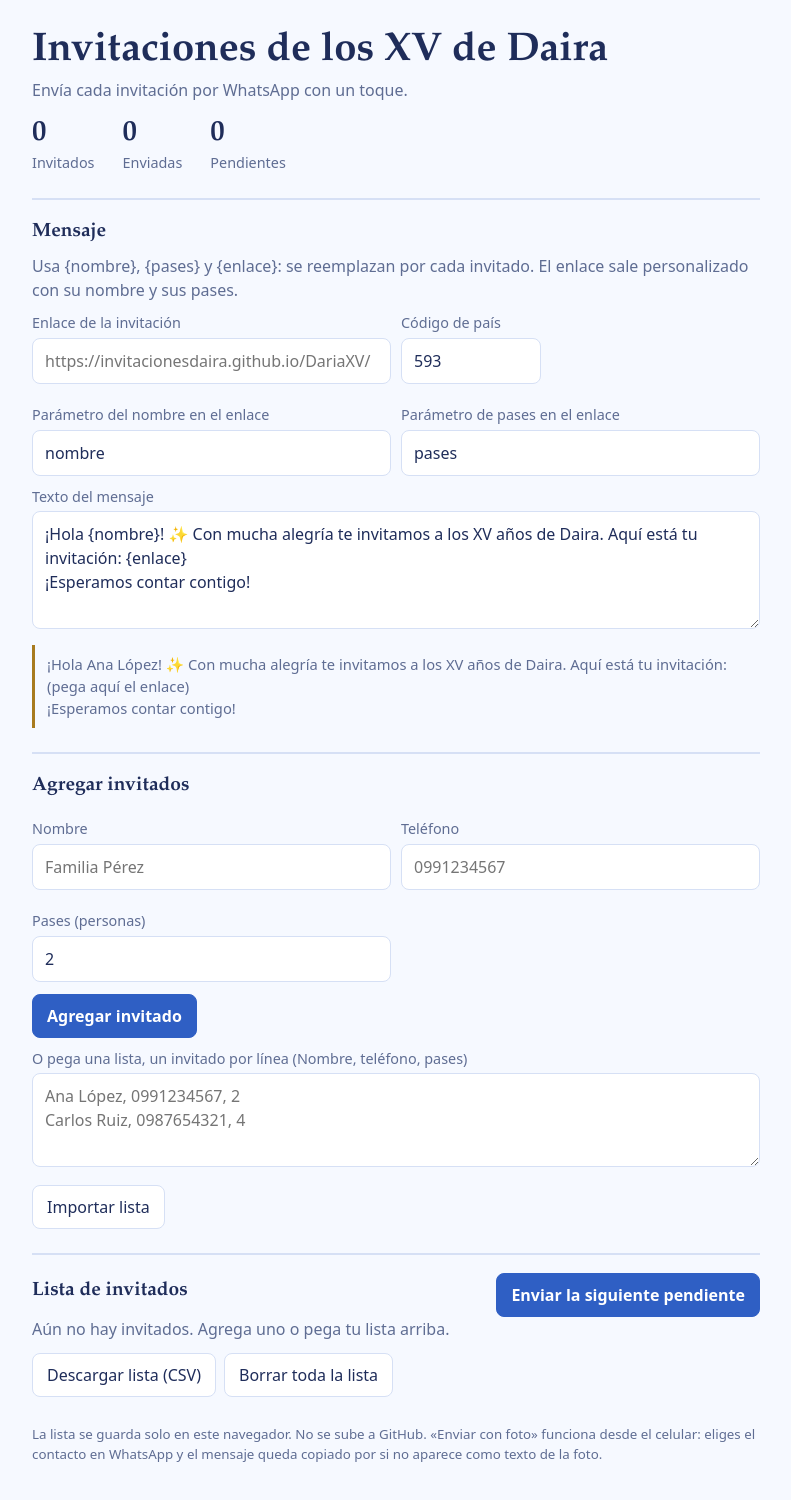
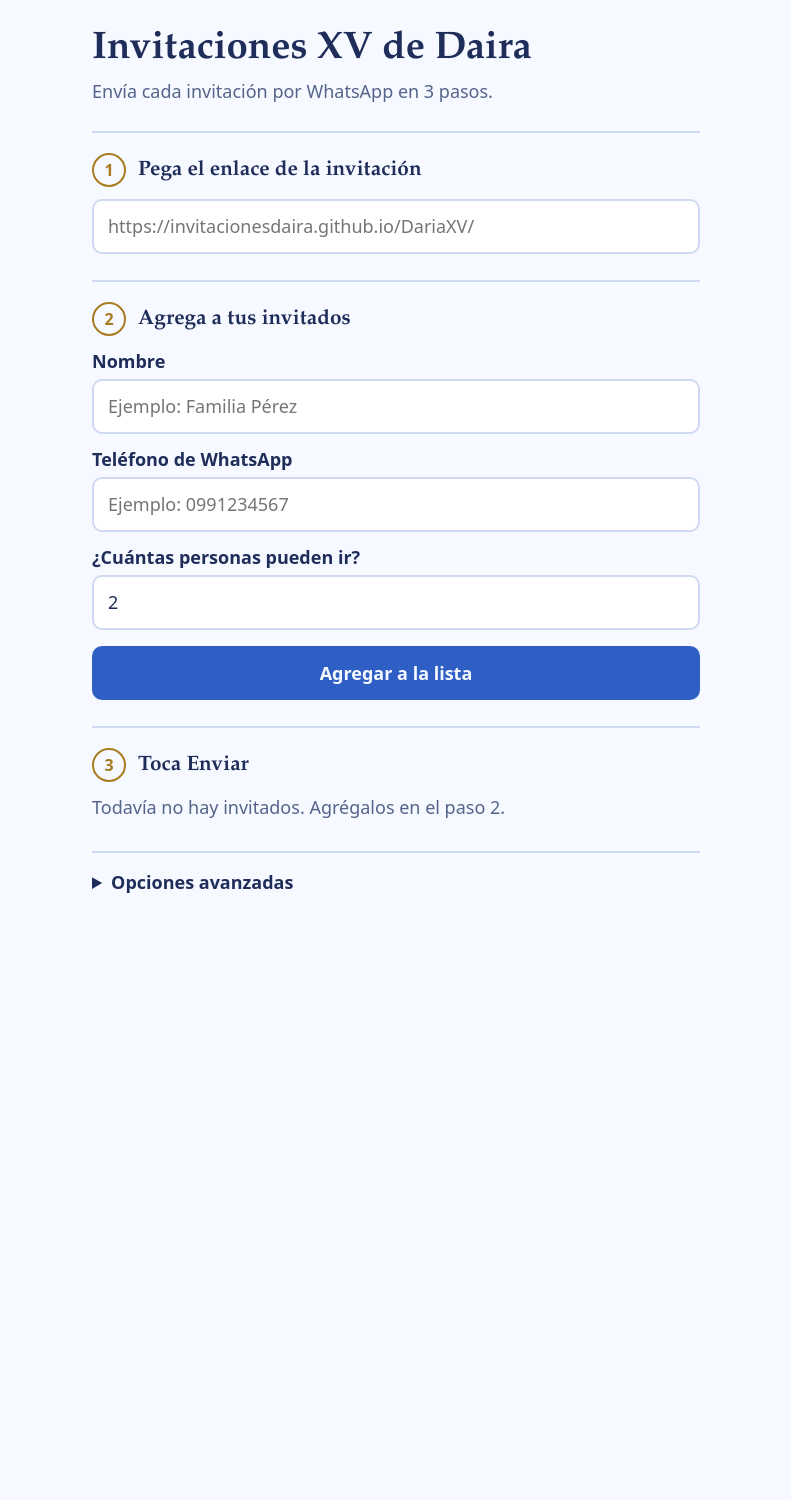
Before and after one commit to invitacionesdaira/panel-invitaciones, a plain HTML site: page index.html in a window 1280 px wide. Shown: the whole page, without its empty margins (244-1035 px from the left). After the commit the page ends 960 px from the top, so only its background shows below. Drawn offline with Linux system fonts and the light colour scheme.

Commit message:
Update index.html

```diff
--- a/index.html
+++ b/index.html
@@ -3,98 +3,95 @@
 <head>
 <meta charset="utf-8">
 <meta name="viewport" content="width=device-width, initial-scale=1">
-<title>Panel de invitaciones XV</title>
+<title>Enviar invitaciones</title>
 <style>
-:root{--bg:#f6f9ff;--sf:#fff;--tx:#1f2d5a;--mu:#5f6d93;--pr:#2f5fc4;--prt:#fff;--au:#a87b1f;--ok:#1f7a4d;--bd:#d6e0f5;color-scheme:light}
-@media (prefers-color-scheme:dark){:root{--bg:#0e1527;--sf:#16213b;--tx:#e9eefc;--mu:#a2b1d6;--pr:#7ea5f0;--prt:#0e1527;--au:#e3bb64;--ok:#62d19a;--bd:#2a3a60;color-scheme:dark}}
+:root{--bg:#f6f9ff;--sf:#fff;--tx:#1f2d5a;--mu:#55648a;--pr:#2f5fc4;--wa:#17803f;--wat:#fff;--au:#a87b1f;--bd:#cfdaf2;color-scheme:light}
+@media (prefers-color-scheme:dark){:root{--bg:#0e1527;--sf:#16213b;--tx:#e9eefc;--mu:#a9b8da;--pr:#7ea5f0;--wa:#43d17f;--wat:#08210f;--au:#e3bb64;--bd:#2a3a60;color-scheme:dark}}
 *{box-sizing:border-box}
-body{margin:0;background:var(--bg);color:var(--tx);font:16px/1.5 system-ui,-apple-system,"Segoe UI",sans-serif}
-main{max-width:760px;margin:0 auto;padding:28px 16px 64px}
-h1,h2,.stats b{font-family:Palatino,"Palatino Linotype","Book Antiqua",Georgia,serif;font-weight:600}
-h1{font-size:clamp(1.8rem,5vw,2.5rem);line-height:1.15;margin:0 0 4px}
-h2{font-size:1.2rem;margin:0 0 8px}
-.sub{color:var(--mu);margin:0}
-.stats{display:flex;gap:28px;margin-top:16px}
-.stats b{display:block;font-size:1.8rem;line-height:1.1}
-.stats span{color:var(--mu);font-size:.9rem}
-section{border-top:2px solid var(--bd);margin-top:24px;padding-top:18px}
-label{display:block;font-size:.9rem;color:var(--mu);margin:10px 0 4px}
-input,textarea{width:100%;font:inherit;color:var(--tx);background:var(--sf);border:1px solid var(--bd);border-radius:8px;padding:10px 12px}
+body{margin:0;background:var(--bg);color:var(--tx);font:18px/1.5 system-ui,-apple-system,"Segoe UI",sans-serif}
+main{max-width:640px;margin:0 auto;padding:28px 16px 64px}
+h1,h2{font-family:Palatino,"Palatino Linotype","Book Antiqua",Georgia,serif;font-weight:600}
+h1{font-size:clamp(1.8rem,6vw,2.4rem);line-height:1.15;margin:0 0 6px}
+h2{font-size:1.3rem;line-height:1.3;margin:0 0 12px;display:flex;gap:12px;align-items:center}
+.n{flex:none;width:34px;height:34px;border:2px solid var(--au);border-radius:50%;display:grid;place-items:center;font:600 1rem system-ui,sans-serif;color:var(--au)}
+.sub{color:var(--mu);margin:0 0 12px}
+section{border-top:2px solid var(--bd);margin-top:26px;padding-top:20px}
+label{display:block;margin:12px 0 4px;font-weight:600}
+input,textarea{width:100%;font:inherit;color:var(--tx);background:var(--sf);border:2px solid var(--bd);border-radius:10px;padding:12px 14px}
 textarea{resize:vertical}
 :focus-visible{outline:3px solid var(--pr);outline-offset:2px}
+button{font:inherit;cursor:pointer;border-radius:10px;border:2px solid var(--bd);background:var(--sf);color:var(--tx);padding:10px 16px;min-height:46px}
+.big{width:100%;min-height:54px;margin-top:16px;font-weight:700;background:var(--pr);border-color:var(--pr);color:var(--bg)}
+.wa{width:100%;min-height:54px;font-weight:700;background:var(--wa);border-color:var(--wa);color:var(--wat)}
+.g{padding:14px 0;border-bottom:1px solid var(--bd)}
+.row{display:flex;justify-content:space-between;align-items:flex-start;gap:8px;margin-bottom:10px}
+.nm{font-weight:700;font-size:1.1rem}
+.t{color:var(--mu);font-size:.95rem}
+.ok{color:var(--wa);font-weight:700;font-size:.95rem;margin-left:6px}
+.link{border:0;background:none;color:var(--mu);text-decoration:underline;min-height:0;padding:4px}
+details{border-top:2px solid var(--bd);margin-top:30px;padding-top:16px}
+summary{cursor:pointer;font-weight:600}
 .two{display:grid;grid-template-columns:1fr 1fr;gap:10px}
-.cc{max-width:140px}
-button{font:inherit;cursor:pointer;border-radius:8px;border:1px solid var(--bd);background:var(--sf);color:var(--tx);padding:9px 14px}
-button.p{background:var(--pr);color:var(--prt);border-color:var(--pr);font-weight:600}
-.bar{display:flex;gap:8px;flex-wrap:wrap;margin-top:12px}
 .prev{margin-top:10px;padding:8px 12px;border-left:3px solid var(--au);color:var(--mu);white-space:pre-wrap;font-size:.92rem}
-.head{display:flex;justify-content:space-between;align-items:center;gap:10px;flex-wrap:wrap}
-.g{display:flex;gap:10px;align-items:center;justify-content:space-between;flex-wrap:wrap;padding:12px 0;border-bottom:1px solid var(--bd)}
-.g .n{font-weight:600}
-.g .t{color:var(--mu);font-size:.9rem}
-.ok{color:var(--ok);font-size:.85rem;font-weight:400;margin-left:6px}
-.g .bar{margin:0}
-small{display:block;color:var(--mu);margin-top:28px}
+.bar{display:flex;gap:8px;flex-wrap:wrap;margin-top:14px}
 @media (max-width:520px){.two{grid-template-columns:1fr}}
 </style>
 </head>
 <body>
 <main>
-<header>
-  <h1>Invitaciones de los XV de Daira</h1>
-  <p class="sub">Envía cada invitación por WhatsApp con un toque.</p>
-  <div class="stats">
-    <div><b id="tot">0</b><span>Invitados</span></div>
-    <div><b id="env">0</b><span>Enviadas</span></div>
-    <div><b id="pen">0</b><span>Pendientes</span></div>
-  </div>
-</header>
+<h1>Invitaciones XV de Daira</h1>
+<p class="sub">Envía cada invitación por WhatsApp en 3 pasos.</p>
 
 <section>
-  <h2>Mensaje</h2>
-  <p class="sub">Usa {nombre}, {pases} y {enlace}: se reemplazan por cada invitado. El enlace sale personalizado con su nombre y sus pases.</p>
-  <div class="two">
-    <div><label for="link">Enlace de la invitación</label><input id="link" type="url" placeholder="https://invitacionesdaira.github.io/DariaXV/"></div>
-    <div><label for="cc">Código de país</label><input id="cc" class="cc" inputmode="numeric" placeholder="593"></div>
-    <div><label for="pn">Parámetro del nombre en el enlace</label><input id="pn" placeholder="nombre"></div>
-    <div><label for="pp">Parámetro de pases en el enlace</label><input id="pp" placeholder="pases"></div>
-  </div>
-  <label for="msg">Texto del mensaje</label>
-  <textarea id="msg" rows="4"></textarea>
-  <div class="prev" id="prev"></div>
+  <h2><span class="n">1</span>Pega el enlace de la invitación</h2>
+  <input id="link" type="url" placeholder="https://invitacionesdaira.github.io/DariaXV/" aria-label="Enlace de la invitación">
 </section>
 
 <section>
-  <h2>Agregar invitados</h2>
-  <div class="two">
-    <div><label for="nm">Nombre</label><input id="nm" placeholder="Familia Pérez"></div>
-    <div><label for="ph">Teléfono</label><input id="ph" inputmode="tel" placeholder="0991234567"></div>
-    <div><label for="ps">Pases (personas)</label><input id="ps" type="number" min="1" value="2"></div>
-  </div>
-  <div class="bar"><button class="p" id="add">Agregar invitado</button></div>
-  <label for="bulk">O pega una lista, un invitado por línea (Nombre, teléfono, pases)</label>
-  <textarea id="bulk" rows="3" placeholder="Ana López, 0991234567, 2&#10;Carlos Ruiz, 0987654321, 4"></textarea>
-  <div class="bar"><button id="imp">Importar lista</button></div>
+  <h2><span class="n">2</span>Agrega a tus invitados</h2>
+  <label for="nm">Nombre</label>
+  <input id="nm" placeholder="Ejemplo: Familia Pérez">
+  <label for="ph">Teléfono de WhatsApp</label>
+  <input id="ph" inputmode="tel" placeholder="Ejemplo: 0991234567">
+  <label for="ps">¿Cuántas personas pueden ir?</label>
+  <input id="ps" type="number" min="1" value="2">
+  <button class="big" id="add">Agregar a la lista</button>
 </section>
 
 <section>
-  <div class="head">
-    <h2>Lista de invitados</h2>
-    <button class="p" id="next">Enviar la siguiente pendiente</button>
-  </div>
+  <h2><span class="n">3</span>Toca Enviar</h2>
+  <p class="sub" id="count"></p>
   <div id="list"></div>
-  <div class="bar"><button id="csv">Descargar lista (CSV)</button><button id="clr">Borrar toda la lista</button></div>
 </section>
 
-<small>La lista se guarda solo en este navegador. No se sube a GitHub. «Enviar con foto» funciona desde el celular: eliges el contacto en WhatsApp y el mensaje queda copiado por si no aparece como texto de la foto.</small>
+<details>
+  <summary>Opciones avanzadas</summary>
+  <label for="msg">Mensaje que se envía</label>
+  <textarea id="msg" rows="4"></textarea>
+  <p class="t">Puedes usar {nombre}, {pases} y {enlace}. Así se verá:</p>
+  <div class="prev" id="prev"></div>
+  <div class="two">
+    <div><label for="cc">Código de país</label><input id="cc" inputmode="numeric" placeholder="593"></div>
+    <div></div>
+    <div><label for="pn">Palabra del nombre en el enlace</label><input id="pn" placeholder="nombre"></div>
+    <div><label for="pp">Palabra de las personas en el enlace</label><input id="pp" placeholder="pases"></div>
+  </div>
+  <p class="t">Cambia las palabras solo si tu invitación usa otras.</p>
+  <label for="bulk">Pegar muchos invitados (uno por línea: Nombre, teléfono, personas)</label>
+  <textarea id="bulk" rows="3" placeholder="Ana López, 0991234567, 2&#10;Carlos Ruiz, 0987654321, 4"></textarea>
+  <div class="bar"><button id="imp">Agregar todos</button></div>
+  <div class="bar"><button id="csv">Descargar copia de la lista</button><button id="clr">Borrar toda la lista</button></div>
+  <p class="t">La lista se guarda solo en este navegador. No se sube a GitHub.</p>
+</details>
 </main>
 
 <script>
 const K='invitaciones-xv-v1',$=s=>document.querySelector(s);
 const DEF='¡Hola {nombre}! ✨ Con mucha alegría te invitamos a los XV años de Daira. Aquí está tu invitación: {enlace}\n¡Esperamos contar contigo!';
-let S={cfg:{cc:'593',link:'',msg:DEF,pn:'nombre',pp:'pases'},guests:[]};
+const D={cc:'593',link:'',msg:DEF,pn:'nombre',pp:'pases'};
+let S={cfg:{...D},guests:[]};
 try{const r=JSON.parse(localStorage.getItem(K)||'null');if(r)S=r}catch(e){}
-S.cfg=Object.assign({cc:'593',link:'',msg:DEF,pn:'nombre',pp:'pases'},S.cfg);S.guests.forEach(g=>g.pases=g.pases||1);
+S.cfg=Object.assign({},D,S.cfg);S.guests=(S.guests||[]).map(g=>Object.assign({pases:1},g));
 const save=()=>{try{localStorage.setItem(K,JSON.stringify(S))}catch(e){}};
 const esc=s=>String(s).replace(/[&<>"']/g,c=>'&#'+c.charCodeAt(0)+';');
 const uid=()=>Date.now().toString(36)+Math.random().toString(36).slice(2,6);
@@ -102,54 +99,42 @@ const num=p=>{let d=p.replace(/\D/g,''),cc=S.cfg.cc.replace(/\D/g,'');
   if(d.startsWith('00'))return d.slice(2);
   if(d.startsWith('0'))return cc+d.slice(1);
   return d.length<=10?cc+d:d};
-const url=g=>{const b=S.cfg.link;if(!b)return '(pega aquí el enlace)';return b+(b.includes('?')?'&':'?')+encodeURIComponent(S.cfg.pn)+'='+encodeURIComponent(g.name)+'&'+encodeURIComponent(S.cfg.pp)+'='+g.pases};
+const url=g=>{const b=S.cfg.link.trim();if(!b)return '(aquí irá el enlace)';
+  return b+(b.includes('?')?'&':'?')+encodeURIComponent(S.cfg.pn)+'='+encodeURIComponent(g.name)+'&'+encodeURIComponent(S.cfg.pp)+'='+g.pases};
 const msg=g=>S.cfg.msg.split('{nombre}').join(g.name).split('{pases}').join(g.pases).split('{enlace}').join(url(g));
 
 function render(){
   const g=S.guests,s=g.filter(x=>x.sent).length;
-  $('#tot').textContent=g.length;$('#env').textContent=s;$('#pen').textContent=g.length-s;
+  $('#count').textContent=g.length?'Enviadas: '+s+' de '+g.length:'';
   $('#prev').textContent=msg({name:'Ana López',pases:2});
-  $('#list').innerHTML=g.length?g.map(x=>`<div class="g"><div><div class="n">${esc(x.name)}${x.sent?'<span class="ok">Enviada</span>':''}</div><div class="t">${esc(x.phone)}</div><div class="t">${x.pases} ${x.pases==1?'pase':'pases'}</div></div><div class="bar"><button class="p" data-a="send" data-i="${x.id}">${x.sent?'Reenviar':'Enviar por WhatsApp'}</button><button data-a="foto" data-i="${x.id}">Enviar con foto</button><button data-a="tog" data-i="${x.id}">${x.sent?'Marcar pendiente':'Marcar enviada'}</button><button data-a="del" data-i="${x.id}" aria-label="Quitar a ${esc(x.name)}">Quitar</button></div></div>`).join(''):'<p class="sub">Aún no hay invitados. Agrega uno o pega tu lista arriba.</p>';
+  $('#list').innerHTML=g.length?g.map(x=>`<div class="g"><div class="row"><div><div class="nm">${esc(x.name)}${x.sent?'<span class="ok">✓ Enviado</span>':''}</div><div class="t">${esc(x.phone)}</div><div class="t">Pueden ir ${x.pases} ${x.pases==1?'persona':'personas'}</div></div><button class="link" data-a="del" data-i="${x.id}" aria-label="Quitar a ${esc(x.name)}">Quitar</button></div><button class="wa" data-a="send" data-i="${x.id}">${x.sent?'Enviar otra vez':'Enviar por WhatsApp'}</button></div>`).join(''):'<p class="sub">Todavía no hay invitados. Agrégalos en el paso 2.</p>';
 }
 function add(n,p,s){n=n.trim();p=p.trim();if(!n||!p)return 0;S.guests.push({id:uid(),name:n,phone:p,pases:Math.max(1,parseInt(s)||1),sent:false});return 1}
-let FOTO=null;
-fetch('foto.jpg').then(r=>r.ok?r.blob():Promise.reject()).then(b=>{FOTO=new File([b],'daira-xv.jpg',{type:'image/jpeg'})}).catch(()=>{});
-function sendFoto(g){
-  if(!S.cfg.link&&!confirm('Aún no pusiste el enlace de la invitación. ¿Enviar de todos modos?'))return;
-  if(!FOTO){alert('La foto no está disponible. Sube foto.jpg junto al index.html del panel y vuelve a abrir la página.');return}
-  if(!(navigator.canShare&&navigator.canShare({files:[FOTO]}))){alert('Este dispositivo no permite compartir la foto desde aquí. Abre el panel en tu celular o usa Enviar por WhatsApp.');return}
-  const text=msg(g);
-  try{navigator.clipboard.writeText(text).catch(()=>{})}catch(e){}
-  navigator.share({files:[FOTO],text}).then(()=>{g.sent=true;save();render()}).catch(e=>{if(e&&e.name!=='AbortError')alert('No se pudo compartir la foto.')});
-}
 function send(g){
-  if(!S.cfg.link&&!confirm('Aún no pusiste el enlace de la invitación. ¿Enviar de todos modos?'))return;
+  if(!S.cfg.link.trim()){alert('Primero pega el enlace de la invitación (paso 1).');$('#link').focus();return}
   window.open('https://wa.me/'+num(g.phone)+'?text='+encodeURIComponent(msg(g)),'_blank');
   g.sent=true;save();render();
 }
 
-$('#cc').value=S.cfg.cc;$('#link').value=S.cfg.link;$('#msg').value=S.cfg.msg;$('#pn').value=S.cfg.pn;$('#pp').value=S.cfg.pp;
-['cc','link','msg','pn','pp'].forEach(k=>$('#'+k).oninput=e=>{S.cfg[k]=e.target.value;save();render()});
+$('#link').value=S.cfg.link;$('#msg').value=S.cfg.msg;$('#cc').value=S.cfg.cc;$('#pn').value=S.cfg.pn;$('#pp').value=S.cfg.pp;
+['link','msg','cc','pn','pp'].forEach(k=>$('#'+k).oninput=e=>{S.cfg[k]=e.target.value;save();render()});
 $('#add').onclick=()=>{
   if(add($('#nm').value,$('#ph').value,$('#ps').value)){$('#nm').value=$('#ph').value='';save();render();$('#nm').focus()}
   else alert('Escribe el nombre y el teléfono.');
 };
+['nm','ph','ps'].forEach(i=>$('#'+i).onkeydown=e=>{if(e.key==='Enter')$('#add').click()});
 $('#imp').onclick=()=>{
   let c=0;$('#bulk').value.split('\n').forEach(l=>{const p=l.split(/[,;\t]/);if(p.length>1)c+=add(p[0],p[1],p[2])});
-  if(c){$('#bulk').value='';save();render()}else alert('Escribe una línea por invitado, así: Nombre, teléfono, pases');
+  if(c){$('#bulk').value='';save();render()}else alert('Escribe una línea por invitado, así: Nombre, teléfono, personas');
 };
 $('#list').onclick=e=>{
   const b=e.target.closest('button');if(!b)return;
   const g=S.guests.find(x=>x.id===b.dataset.i);if(!g)return;
-  const a=b.dataset.a;
-  if(a==='send')send(g);
-  else if(a==='foto')sendFoto(g);
-  else if(a==='tog'){g.sent=!g.sent;save();render()}
-  else if(a==='del'){S.guests=S.guests.filter(x=>x!==g);save();render()}
+  if(b.dataset.a==='send')send(g);
+  else if(b.dataset.a==='del'&&confirm('¿Quitar a '+g.name+' de la lista?')){S.guests=S.guests.filter(x=>x!==g);save();render()}
 };
-$('#next').onclick=()=>{const g=S.guests.find(x=>!x.sent);g?send(g):alert('Ya enviaste todas las invitaciones.')};
 $('#csv').onclick=()=>{
-  const t='Nombre,Teléfono,Pases,Estado\n'+S.guests.map(g=>[g.name,g.phone,g.pases,g.sent?'Enviada':'Pendiente'].map(v=>'"'+v.replace(/"/g,'""')+'"').join(',')).join('\n');
+  const t='Nombre,Teléfono,Personas,Estado\n'+S.guests.map(g=>[g.name,g.phone,g.pases,g.sent?'Enviado':'Pendiente'].map(v=>'"'+String(v).replace(/"/g,'""')+'"').join(',')).join('\n');
   const a=document.createElement('a');a.href=URL.createObjectURL(new Blob(['\ufeff'+t],{type:'text/csv'}));a.download='invitados.csv';a.click();
 };
 $('#clr').onclick=()=>{if(confirm('¿Borrar toda la lista de invitados?')){S.guests=[];save();render()}};
```
